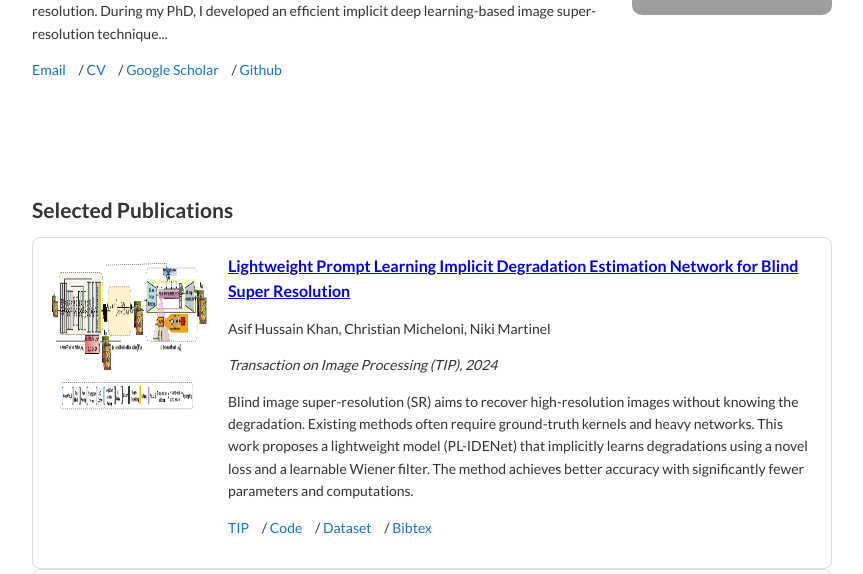
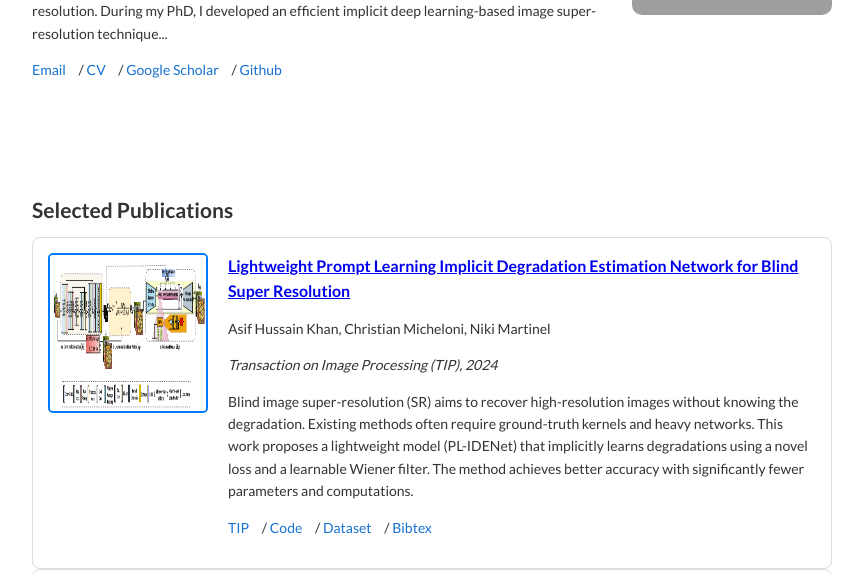
Before and after one commit to asifhkhan/asifhkhan.github.io, a plain HTML site: page index.html in a window 1280 px wide. Shown: the part 184-758 px from the top of the page, without its empty margins (208-1071 px from the left). Drawn offline with Linux system fonts and the light colour scheme; grey boxes are pictures that could not be loaded.

Commit message:
Update stylesheet.css

```diff
--- a/stylesheet.css
+++ b/stylesheet.css
@@ -152,6 +152,8 @@ body {
   width: 100%;
   height: 100%;
   border-radius: 5px;
+  border: 2px solid #007BFF; /* add a blue border around the image */
+  box-sizing: border-box; /* ensures the border stays inside the container */
 }
 
 /* Achievements & Review Activities */
```
